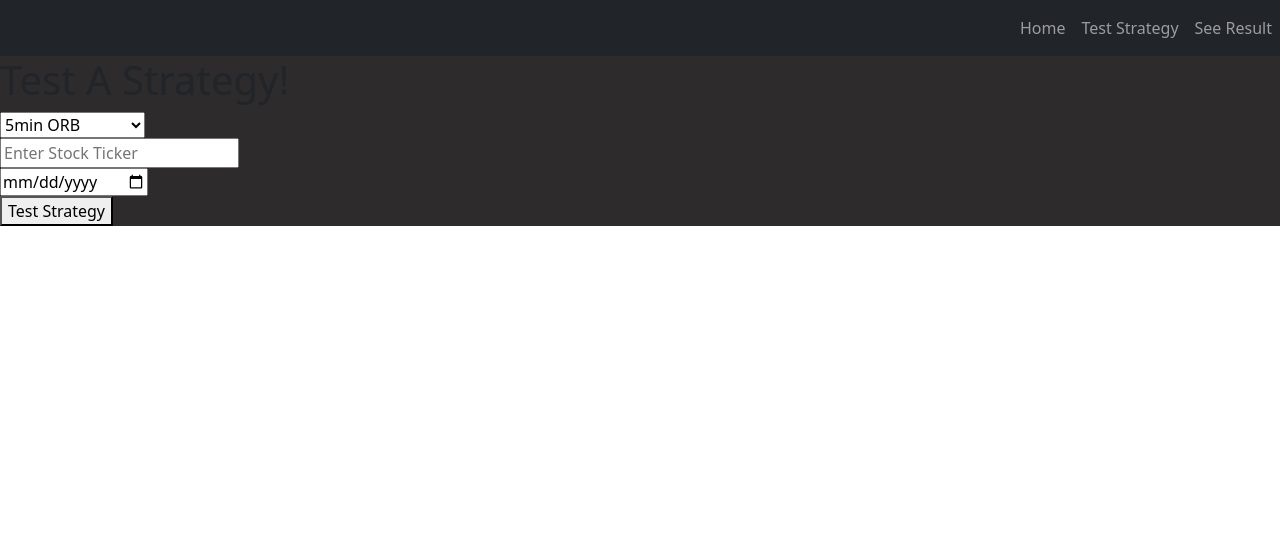
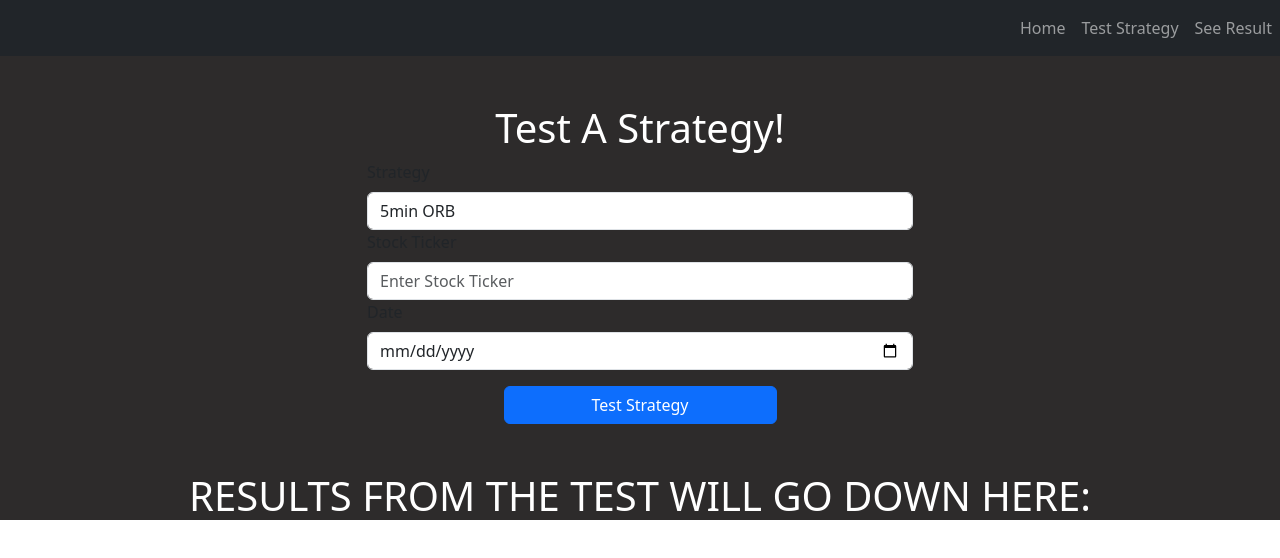
Before and after one commit to Slmbyn/StratTester, a React (Create React App) app in the folder react-frontend/: page /test in a window 1280 px wide. Shown: the top 558 px of the page. Built offline with nearby package versions, Linux system fonts and the light colour scheme; no server answers; the HTML template or start-up script is replaced by a standard one.

Commit message:
adds styling to test page

```diff
--- a/react-frontend/src/pages/home.css
+++ b/react-frontend/src/pages/home.css
@@ -1,3 +1,20 @@
-.container {
+/* .container {
     margin-top: 10%;
+} */
+
+.heading-container {
+    justify-content: center;
 }
+
+.title, .subtitle, .news-header {
+    color: white;
+    text-align: center;
+}
+
+.title {
+    margin-top: 3rem;
+}
+
+.subtitle {
+    margin-bottom: 3rem;
+}
--- a/react-frontend/src/pages/home.jsx
+++ b/react-frontend/src/pages/home.jsx
@@ -1,7 +1,7 @@
 import { useEffect, useState } from "react";
 import axios from "axios";
 import NewsItem from "../components/newsItems";
-// import './home.css'
+import './home.css'
 
 const ROOT_URL = 'https://newsapi.org/v2';
 const newsAPIKey = process.env.REACT_APP_NEWS_API_KEY;
@@ -30,13 +30,20 @@ export default function Home() {
   }, [topNewsURL]);
 
   return (
+    <>
+      <div className="heading-container">
+        <h1 className="title"> Strat-Tester</h1>
+        <h3 className="subtitle">Lorem ipsum dolor sit amet, consectetur adipisicing elit. Libero, sequi!</h3>
+      </div>
       <div className="container">
+        <h4 className="news-header">Recent News</h4>
         <div className="vstack gap-3">
           {newsArticles.map((article, index) => (
             <NewsItem key={index} article={article} />
           ))}
         </div>
       </div>
+    </>
   );
 }
 
--- a/react-frontend/src/pages/test.jsx
+++ b/react-frontend/src/pages/test.jsx
@@ -1,6 +1,7 @@
 import { useState } from "react"
 import {createTest, getAll, getOne} from "../services/test.service"
 import { useNavigate } from "react-router-dom";
+import { Form, Button, Container, Row, Col } from "react-bootstrap";
 
 export default function Test(){
     const navigate = useNavigate();
@@ -38,27 +39,52 @@ console.log('before handle submit:',test)
         }
     }
     return (
-        <>
-        <h1>Test A Strategy!</h1>
-        <form onSubmit={handleSubmit}>
-            <select name="strategy" value={test.strategy} onChange={handleInputChange}>
+        <Container className="mt-5">
+      <Row className="justify-content-md-center">
+        <Col xs={12} md={6}>
+          <h1 className="text-center text-white">Test A Strategy!</h1>
+          <Form onSubmit={handleSubmit}>
+            <Form.Group controlId="strategy">
+              <Form.Label>Strategy</Form.Label>
+              <Form.Control
+                as="select"
+                name="strategy"
+                value={test.strategy}
+                onChange={handleInputChange}
+              >
                 <option value="5min ORB">5min ORB</option>
                 <option value="S/R Break">S/R Break</option>
                 <option value="10/20 ema cross">10/20 ema cross</option>
-            </select> <br />
-            <input type="text"
+              </Form.Control>
+            </Form.Group>
+            <Form.Group controlId="ticker">
+              <Form.Label>Stock Ticker</Form.Label>
+              <Form.Control
+                type="text"
                 placeholder="Enter Stock Ticker"
                 name="ticker"
                 value={test.ticker}
                 onChange={handleInputChange}
-            /><br />
-            <input
+              />
+            </Form.Group>
+            <Form.Group controlId="date" className="mb-3">
+              <Form.Label>Date</Form.Label>
+              <Form.Control
                 type="date"
                 name="date"
                 value={test.date}
-            onChange={handleInputChange}/><br />
-            <button type="submit"> Test Strategy </button>
-        </form>
-        </>
+                onChange={handleInputChange}
+              />
+            </Form.Group>
+            <div className="d-grid">
+              <Button variant="primary" type="submit" className="w-50 mx-auto">
+                Test Strategy
+              </Button>
+            </div>
+          </Form>
+        </Col>
+      </Row>
+      <h1 className="text-center text-white mt-5">RESULTS FROM THE TEST WILL GO DOWN HERE:</h1>
+    </Container>
     )
 }
```
Lines whose indentation alone changed are shown as unchanged.
